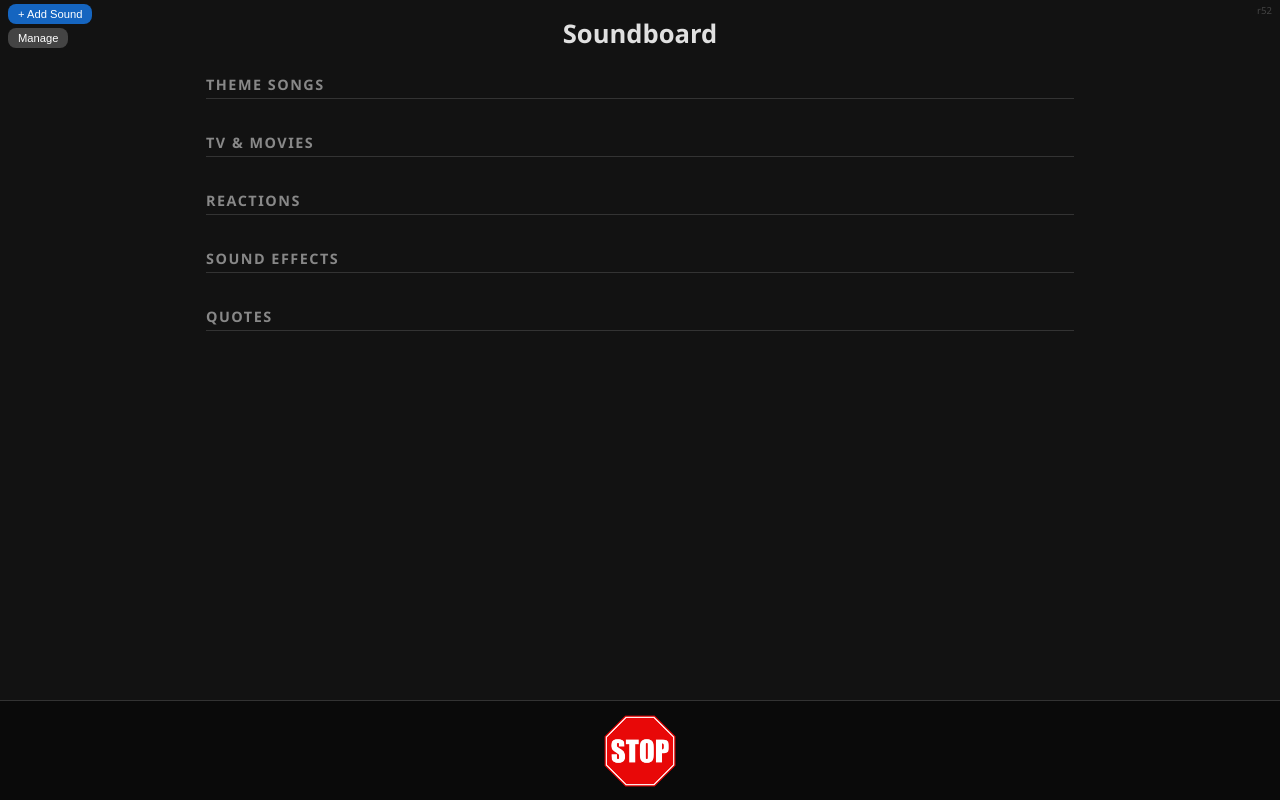
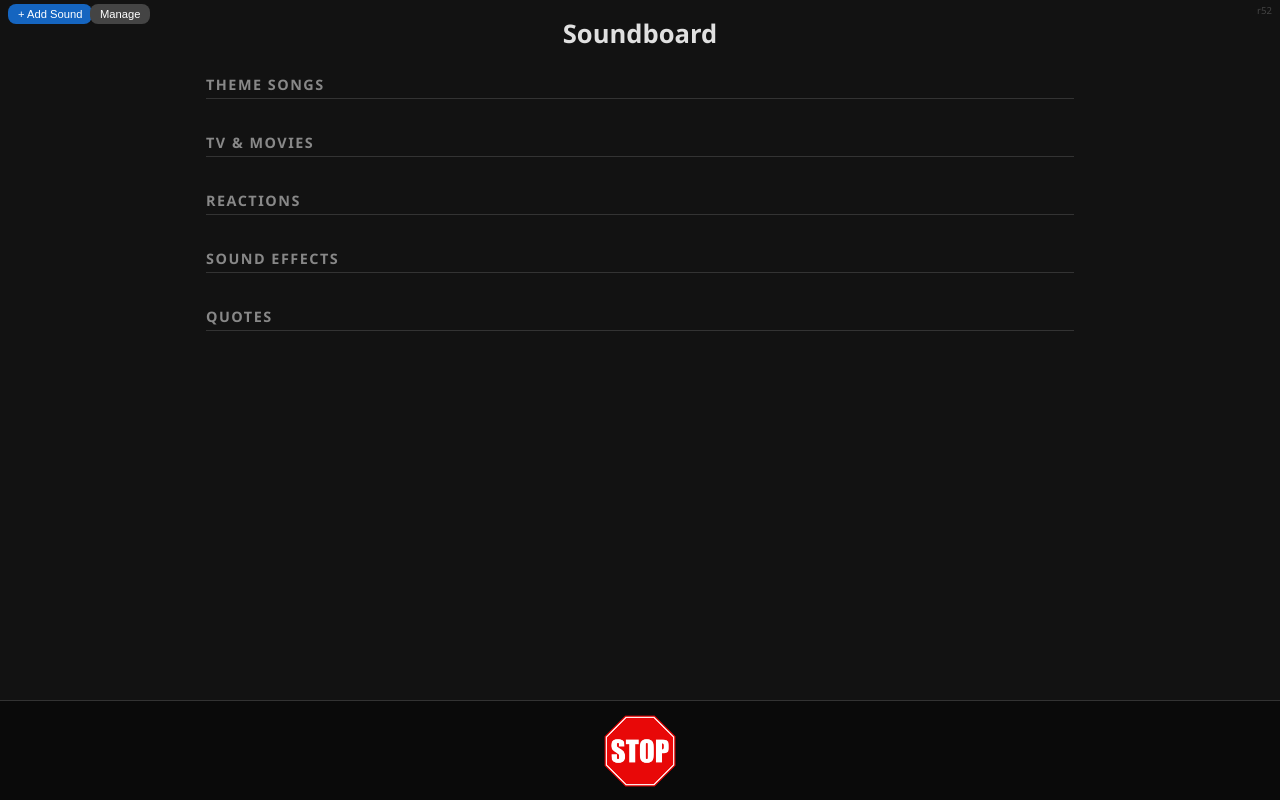
Before and after one commit to SCOTCHUIZ/zengalive.com, a plain HTML site: page index.html in a window 1280 px wide. Drawn offline with Linux system fonts and the light colour scheme; no server answers.

Commit message:
Fix manage button position

```diff
--- a/index.html
+++ b/index.html
@@ -191,8 +191,8 @@
     /* Manage Panel */
     #manage-btn {
       position: fixed;
-      top: 28px;
-      left: 8px;
+      top: 4px;
+      left: 90px;
       background: #444;
       color: #fff;
       border: none;
```
